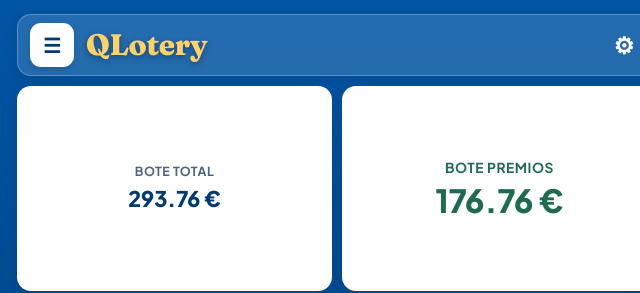
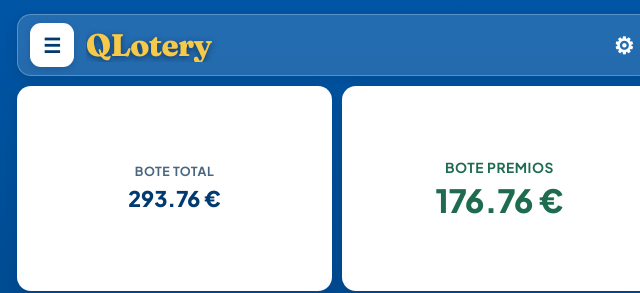
Before and after one commit to jcbouzamayor/qlotery, a plain HTML site: page index.html in a window 1280 px wide. Shown: the top 293 px of the page, 303-943 px from the left. Drawn offline with Linux system fonts and the light colour scheme.

Commit message:
v2.6: limpeza de menu duplicado e axustes finais

```diff
--- a/estilos.css
+++ b/estilos.css
@@ -83,12 +83,20 @@ body {
 	flex: 1;
 	min-width: 0;
 	font-family: "Fraunces", Georgia, serif;
-	font-size: 1.85rem;
+	font-size: 1.95rem;
 	font-weight: 800;
 	font-variation-settings: "SOFT" 80, "WONK" 1;
-	letter-spacing: -0.01em;
-	color: #ffd166;
-	text-shadow: 0 2px 6px rgba(0, 20, 45, 0.4);
+	line-height: 1.1;
+	letter-spacing: -0.02em;
+	white-space: nowrap;
+	overflow: hidden;
+	text-overflow: ellipsis;
+	color: #f7c948;
+	text-shadow: 0 2px 6px rgba(0, 20, 45, 0.55);
+}
+
+.cabecera-app #botonAjustes {
+	color: #f7c948;
 }
 
 /* Engranaje limpio a la derecha sin estilo de botón */
```
Also changed, not shown: index.html (+1 -0 lines).
